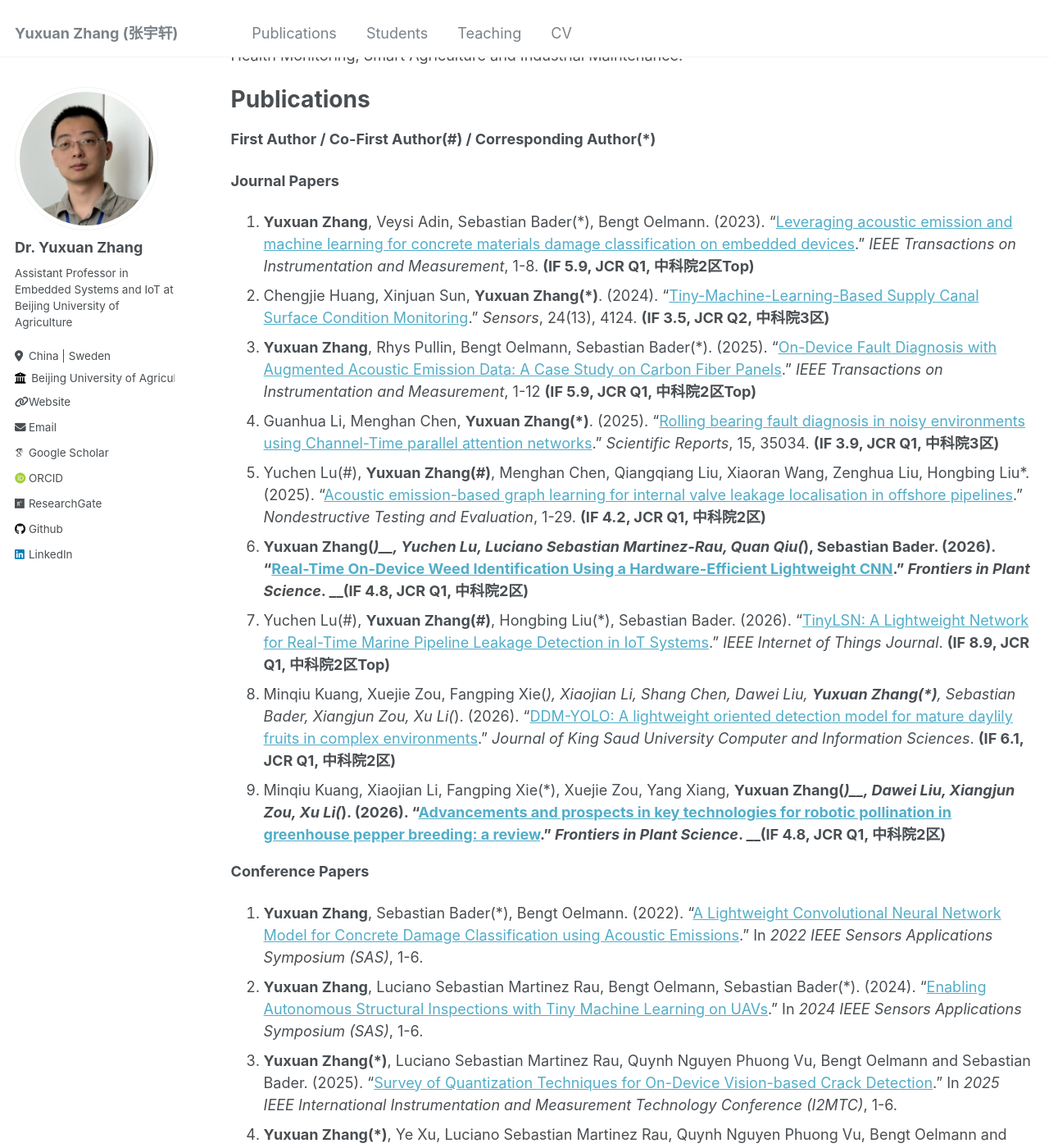
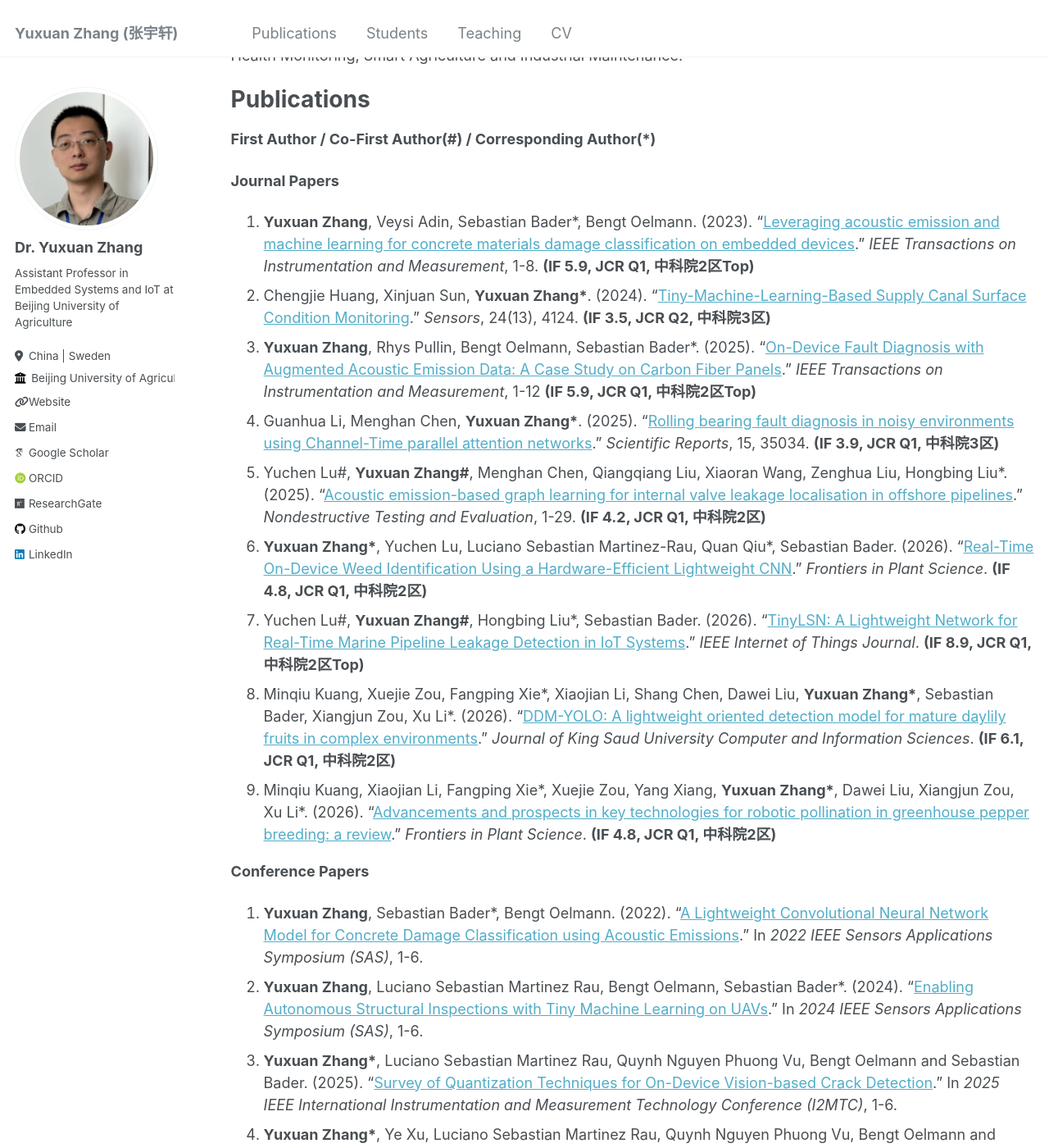
Before and after one commit to YuxuanZhang-96/YuxuanZhang-96.github.io, a Jekyll site: the page built from _pages/cv.md, in a window 1280 px wide and 1400 px high, scrolled down 648 px. Shown: the whole window at 82% size. Built offline with Jekyll 4.4.1, drawn with Linux system fonts in a browser that asks for light colours; some web fonts are replaced; some of the changed text lies outside the part shown.

Commit message:
Update cv.md

```diff
--- a/_pages/cv.md
+++ b/_pages/cv.md
@@ -37,43 +37,43 @@ Publications
 __First Author / Co-First Author(#) / Corresponding Author(*)__
 
 __Journal Papers__
-1. __Yuxuan Zhang__, Veysi Adin, Sebastian Bader(*), Bengt Oelmann. (2023). "[Leveraging acoustic emission and machine learning for concrete materials damage classification on embedded devices](https://ieeexplore.ieee.org/document/10227301)." _IEEE Transactions on Instrumentation and Measurement_, 1-8. __(IF 5.9, JCR Q1, 中科院2区Top)__
-2. Chengjie Huang, Xinjuan Sun, __Yuxuan Zhang(*)__. (2024). "[Tiny-Machine-Learning-Based Supply Canal Surface Condition Monitoring](https://www.mdpi.com/1424-8220/24/13/4124)." _Sensors_, 24(13), 4124. __(IF 3.5, JCR Q2, 中科院3区)__
-3. __Yuxuan Zhang__, Rhys Pullin, Bengt Oelmann, Sebastian Bader(*). (2025). "[On-Device Fault Diagnosis with Augmented Acoustic Emission Data: A Case Study on Carbon Fiber Panels](https://ieeexplore.ieee.org/document/11029626)." _IEEE Transactions on Instrumentation and Measurement_, 1-12 __(IF 5.9, JCR Q1, 中科院2区Top)__
-4. Guanhua Li, Menghan Chen, __Yuxuan Zhang(*)__. (2025). "[Rolling bearing fault diagnosis in noisy environments using Channel-Time parallel attention networks](https://www.nature.com/articles/s41598-025-22683-y)." _Scientific Reports_, 15, 35034. __(IF 3.9, JCR Q1, 中科院3区)__
-5. Yuchen Lu(#), __Yuxuan Zhang(#)__, Menghan Chen, Qiangqiang Liu, Xiaoran Wang, Zenghua Liu, Hongbing Liu*. (2025). "[Acoustic emission-based graph learning for internal valve leakage localisation in offshore pipelines](https://www.tandfonline.com/doi/full/10.1080/10589759.2025.2572393)." _Nondestructive Testing and Evaluation_, 1-29. __(IF 4.2, JCR Q1, 中科院2区)__
-6. __Yuxuan Zhang(*)__, Yuchen Lu, Luciano Sebastian Martinez-Rau, Quan Qiu(*), Sebastian Bader. (2026). "[Real-Time On-Device Weed Identification Using a Hardware-Efficient Lightweight CNN](https://www.frontiersin.org/journals/plant-science/articles/10.3389/fpls.2026.1747863/abstract)." _Frontiers in Plant Science_. __(IF 4.8, JCR Q1, 中科院2区)__
-7. Yuchen Lu(#), __Yuxuan Zhang(#)__, Hongbing Liu(*), Sebastian Bader. (2026). "[TinyLSN: A Lightweight Network for Real-Time Marine Pipeline Leakage Detection in IoT Systems](https://ieeexplore.ieee.org/document/11396923)." _IEEE Internet of Things Journal_. __(IF 8.9, JCR Q1, 中科院2区Top)__
-8. Minqiu Kuang, Xuejie Zou, Fangping Xie(*), Xiaojian Li, Shang Chen, Dawei Liu, __Yuxuan Zhang(*)__, Sebastian Bader, Xiangjun Zou, Xu Li(*). (2026). "[DDM-YOLO: A lightweight oriented detection model for mature daylily fruits in complex environments](https://doi.org/10.1007/s44443-026-00559-z)." _Journal of King Saud University Computer and Information Sciences_. __(IF 6.1, JCR Q1, 中科院2区)__
-9. Minqiu Kuang, Xiaojian Li, Fangping Xie(\*), Xuejie Zou, Yang Xiang, __Yuxuan Zhang(*)__, Dawei Liu, Xiangjun Zou, Xu Li(*). (2026). "[Advancements and prospects in key technologies for robotic pollination in greenhouse pepper breeding: a review](https://www.frontiersin.org/journals/plant-science/articles/10.3389/fpls.2026.1778541/abstract)." _Frontiers in Plant Science_. __(IF 4.8, JCR Q1, 中科院2区)__
+1. __Yuxuan Zhang__, Veysi Adin, Sebastian Bader\*, Bengt Oelmann. (2023). "[Leveraging acoustic emission and machine learning for concrete materials damage classification on embedded devices](https://ieeexplore.ieee.org/document/10227301)." _IEEE Transactions on Instrumentation and Measurement_, 1-8. __(IF 5.9, JCR Q1, 中科院2区Top)__
+2. Chengjie Huang, Xinjuan Sun, __Yuxuan Zhang\*__. (2024). "[Tiny-Machine-Learning-Based Supply Canal Surface Condition Monitoring](https://www.mdpi.com/1424-8220/24/13/4124)." _Sensors_, 24(13), 4124. __(IF 3.5, JCR Q2, 中科院3区)__
+3. __Yuxuan Zhang__, Rhys Pullin, Bengt Oelmann, Sebastian Bader\*. (2025). "[On-Device Fault Diagnosis with Augmented Acoustic Emission Data: A Case Study on Carbon Fiber Panels](https://ieeexplore.ieee.org/document/11029626)." _IEEE Transactions on Instrumentation and Measurement_, 1-12 __(IF 5.9, JCR Q1, 中科院2区Top)__
+4. Guanhua Li, Menghan Chen, __Yuxuan Zhang\*__. (2025). "[Rolling bearing fault diagnosis in noisy environments using Channel-Time parallel attention networks](https://www.nature.com/articles/s41598-025-22683-y)." _Scientific Reports_, 15, 35034. __(IF 3.9, JCR Q1, 中科院3区)__
+5. Yuchen Lu#, __Yuxuan Zhang#__, Menghan Chen, Qiangqiang Liu, Xiaoran Wang, Zenghua Liu, Hongbing Liu\*. (2025). "[Acoustic emission-based graph learning for internal valve leakage localisation in offshore pipelines](https://www.tandfonline.com/doi/full/10.1080/10589759.2025.2572393)." _Nondestructive Testing and Evaluation_, 1-29. __(IF 4.2, JCR Q1, 中科院2区)__
+6. __Yuxuan Zhang\*__, Yuchen Lu, Luciano Sebastian Martinez-Rau, Quan Qiu\*, Sebastian Bader. (2026). "[Real-Time On-Device Weed Identification Using a Hardware-Efficient Lightweight CNN](https://www.frontiersin.org/journals/plant-science/articles/10.3389/fpls.2026.1747863/abstract)." _Frontiers in Plant Science_. __(IF 4.8, JCR Q1, 中科院2区)__
+7. Yuchen Lu#, __Yuxuan Zhang#__, Hongbing Liu\*, Sebastian Bader. (2026). "[TinyLSN: A Lightweight Network for Real-Time Marine Pipeline Leakage Detection in IoT Systems](https://ieeexplore.ieee.org/document/11396923)." _IEEE Internet of Things Journal_. __(IF 8.9, JCR Q1, 中科院2区Top)__
+8. Minqiu Kuang, Xuejie Zou, Fangping Xie\*, Xiaojian Li, Shang Chen, Dawei Liu, __Yuxuan Zhang\*__, Sebastian Bader, Xiangjun Zou, Xu Li\*. (2026). "[DDM-YOLO: A lightweight oriented detection model for mature daylily fruits in complex environments](https://doi.org/10.1007/s44443-026-00559-z)." _Journal of King Saud University Computer and Information Sciences_. __(IF 6.1, JCR Q1, 中科院2区)__
+9. Minqiu Kuang, Xiaojian Li, Fangping Xie\*, Xuejie Zou, Yang Xiang, __Yuxuan Zhang\*__, Dawei Liu, Xiangjun Zou, Xu Li\*. (2026). "[Advancements and prospects in key technologies for robotic pollination in greenhouse pepper breeding: a review](https://www.frontiersin.org/journals/plant-science/articles/10.3389/fpls.2026.1778541/abstract)." _Frontiers in Plant Science_. __(IF 4.8, JCR Q1, 中科院2区)__
 
 __Conference Papers__
-1. __Yuxuan Zhang__, Sebastian Bader(*), Bengt Oelmann. (2022). "[A Lightweight Convolutional Neural Network Model for Concrete Damage Classification using Acoustic Emissions](https://ieeexplore.ieee.org/document/9881386)." In _2022 IEEE Sensors Applications Symposium (SAS)_, 1-6.
-2. __Yuxuan Zhang__, Luciano Sebastian Martinez Rau, Bengt Oelmann, Sebastian Bader(*). (2024). "[Enabling Autonomous Structural Inspections with Tiny Machine Learning on UAVs](https://ieeexplore.ieee.org/document/10636583)." In _2024 IEEE Sensors Applications Symposium (SAS)_, 1-6.
-3. __Yuxuan Zhang(*)__, Luciano Sebastian Martinez Rau, Quynh Nguyen Phuong Vu, Bengt Oelmann and Sebastian Bader. (2025). "[Survey of Quantization Techniques for On-Device Vision-based Crack Detection](https://ieeexplore.ieee.org/document/11078998)." In _2025 IEEE International Instrumentation and Measurement Technology Conference (I2MTC)_, 1-6.
-4. __Yuxuan Zhang(*)__, Ye Xu, Luciano Sebastian Martinez Rau, Quynh Nguyen Phuong Vu, Bengt Oelmann and Sebastian Bader. (2025). "[On-Device Crack Segmentation for Edge Structural Health Monitoring](https://ieeexplore.ieee.org/document/11105204)." In _2025 IEEE Sensors Applications Symposium (SAS)_, 1-6.
+1. __Yuxuan Zhang__, Sebastian Bader\*, Bengt Oelmann. (2022). "[A Lightweight Convolutional Neural Network Model for Concrete Damage Classification using Acoustic Emissions](https://ieeexplore.ieee.org/document/9881386)." In _2022 IEEE Sensors Applications Symposium (SAS)_, 1-6.
+2. __Yuxuan Zhang__, Luciano Sebastian Martinez Rau, Bengt Oelmann, Sebastian Bader\*. (2024). "[Enabling Autonomous Structural Inspections with Tiny Machine Learning on UAVs](https://ieeexplore.ieee.org/document/10636583)." In _2024 IEEE Sensors Applications Symposium (SAS)_, 1-6.
+3. __Yuxuan Zhang\*__, Luciano Sebastian Martinez Rau, Quynh Nguyen Phuong Vu, Bengt Oelmann and Sebastian Bader. (2025). "[Survey of Quantization Techniques for On-Device Vision-based Crack Detection](https://ieeexplore.ieee.org/document/11078998)." In _2025 IEEE International Instrumentation and Measurement Technology Conference (I2MTC)_, 1-6.
+4. __Yuxuan Zhang\*__, Ye Xu, Luciano Sebastian Martinez Rau, Quynh Nguyen Phuong Vu, Bengt Oelmann and Sebastian Bader. (2025). "[On-Device Crack Segmentation for Edge Structural Health Monitoring](https://ieeexplore.ieee.org/document/11105204)." In _2025 IEEE Sensors Applications Symposium (SAS)_, 1-6.
 
 __Co-Author__
 
 __Journals__
-1. Yang Xie, Yali Nie, Jan Lundgren, Mingliang Yang, __Yuxuan Zhang__, Zhenbo Chen*. (2024). "[Cervical Spondylosis Diagnosis Based on Convolutional Neural Network with X-ray Images](https://www.mdpi.com/1424-8220/24/11/3428)." _Sensors_, 24(11), 3428. __(IF 3.5, JCR Q2, 中科院3区)__
-2. Luciano Sebastian Martinez Rau*, __Yuxuan Zhang__, Bengt Oelmann, Sebastian Bader. (2025). "[On-device Anomaly Detection in Conveyor Belt Operations](https://ieeexplore.ieee.org/abstract/document/11175363/)." _IEEE Open Journal of Instrumentation and Measurement_. 1-9.__(IF 1.5)__
-3. Yuchen Lu, Yifei Li, __Yuxuan Zhang__, Xin Wang, Menghan Chen, Chuanyang Zhao, M. Abdel Wahab, Hongbing Liu*. (2025). "[Learning Multi-dimensional Sensor Relationships for Robust Marine Pipeline Leakage Detection via Adaptive Graph Networks](https://www.sciencedirect.com/science/article/pii/S0141029625023740)." _Engineering Structures_. __(IF 6.4, JCR Q1, 中科院1区Top)__
-4. Renjie He, Qinxu Zhang, Chunlu Wang, Zubin Chen*, __Yuxuan Zhang__, Sebasitan Bader. (2025). "[Low-SNR Microseismic Source Localization via Multi-Scale Convolutional Network with Coordinate Attention](https://ieeexplore.ieee.org/document/11303912)". _IEEE Transactions on Instrumentation and Measurement_. __(IF 5.9, JCR Q1, 中科院2区)__
-5. Yuchen Lu, __Yuxuan Zhang__, Xiaolong Qiu, Weizhe Ren, Chuanyang Zhao, Menghan Chen, Yifei Li, Sebastian Bader, Hongbing Liu*, "[Structural Health Monitoring of Offshore Pipelines via A Novel Spatial-Topological Adaptive Graph Neural Network](https://journals.sagepub.com/doi/10.1177/14759217261418056?utm_source=researchgate.net&utm_medium=article)." _Structural Health Monitoring_. __(IF 5.7, JCR Q1, 中科院2区)__
-6. Wenyan Sun, Feifei Xie*, __Yuxuan Zhang__, Liangrui Wei, Fuzheng Chu, Xiaoyu Tang. (2026). "[FDE: A Frequency-Domain Enhancement method for object detection in complex traffic scenes](https://www.sciencedirect.com/science/article/pii/S1077314226000445)." _Computer Vision and Image Understanding_. __(IF 3.5, JCR Q2, 中科院3区, CCF B)__
+1. Yang Xie, Yali Nie, Jan Lundgren, Mingliang Yang, __Yuxuan Zhang__, Zhenbo Chen\*. (2024). "[Cervical Spondylosis Diagnosis Based on Convolutional Neural Network with X-ray Images](https://www.mdpi.com/1424-8220/24/11/3428)." _Sensors_, 24(11), 3428. __(IF 3.5, JCR Q2, 中科院3区)__
+2. Luciano Sebastian Martinez Rau\*, __Yuxuan Zhang__, Bengt Oelmann, Sebastian Bader. (2025). "[On-device Anomaly Detection in Conveyor Belt Operations](https://ieeexplore.ieee.org/abstract/document/11175363/)." _IEEE Open Journal of Instrumentation and Measurement_. 1-9.__(IF 1.5)__
+3. Yuchen Lu, Yifei Li, __Yuxuan Zhang__, Xin Wang, Menghan Chen, Chuanyang Zhao, M. Abdel Wahab, Hongbing Liu\*. (2025). "[Learning Multi-dimensional Sensor Relationships for Robust Marine Pipeline Leakage Detection via Adaptive Graph Networks](https://www.sciencedirect.com/science/article/pii/S0141029625023740)." _Engineering Structures_. __(IF 6.4, JCR Q1, 中科院1区Top)__
+4. Renjie He, Qinxu Zhang, Chunlu Wang, Zubin Chen\*, __Yuxuan Zhang__, Sebasitan Bader. (2025). "[Low-SNR Microseismic Source Localization via Multi-Scale Convolutional Network with Coordinate Attention](https://ieeexplore.ieee.org/document/11303912)". _IEEE Transactions on Instrumentation and Measurement_. __(IF 5.9, JCR Q1, 中科院2区)__
+5. Yuchen Lu, __Yuxuan Zhang__, Xiaolong Qiu, Weizhe Ren, Chuanyang Zhao, Menghan Chen, Yifei Li, Sebastian Bader, Hongbing Liu\*, "[Structural Health Monitoring of Offshore Pipelines via A Novel Spatial-Topological Adaptive Graph Neural Network](https://journals.sagepub.com/doi/10.1177/14759217261418056?utm_source=researchgate.net&utm_medium=article)." _Structural Health Monitoring_. __(IF 5.7, JCR Q1, 中科院2区)__
+6. Wenyan Sun, Feifei Xie\*, __Yuxuan Zhang__, Liangrui Wei, Fuzheng Chu, Xiaoyu Tang. (2026). "[FDE: A Frequency-Domain Enhancement method for object detection in complex traffic scenes](https://www.sciencedirect.com/science/article/pii/S1077314226000445)." _Computer Vision and Image Understanding_. __(IF 3.5, JCR Q2, 中科院3区, CCF B)__
 
 
 __Conference Papers__
-1. Veysi Adin, __Yuxuan Zhang__, Bengt Oelmann, Sebastian Bader*. (2023). "[Tiny Machine Learning for Damage Classification in Concrete using Acoustic Emission Signals](https://ieeexplore.ieee.org/document/10175972)." In _2023 IEEE International Instrumentation and Measurement Technology Conference (I2MTC)_, 1-6.
-2. Veysi Adin, __Yuxuan Zhang__, Bruno Ando, Bengt Oelmann, Sebastian Bader*. (2023). "[Tiny Machine Learning for Real-Time Postural Stability Analysis](https://ieeexplore.ieee.org/document/10254126)." In _2023 IEEE Sensors Applications Symposium (SAS)_, 1-6.
-3. Luciano Sebastian Martinez Rau*, __Yuxuan Zhang__, Bengt Oelmann, Sebastian Bader. (2024). "[TinyML Anomaly Detection for Industrial Machines with Periodic Duty Cycles](https://ieeexplore.ieee.org/document/10636584)." In _2024 IEEE Sensors Applications Symposium (SAS)_, 1-6.
-4. Uditha Muthumala, __Yuxuan Zhang__, Luciano Sebastian Martinez Rau and Sebastian Bader*. (2024). "[Comparison of Tiny Machine Learning Techniques for Embedded Acoustic Emission Analysis.](https://ieeexplore.ieee.org/document/10811219)" In _2024 IEEE 10th World Forum on Internet of Things (WF-IoT)_, pp. 444–449.
-5. Luciano Sebastian Martinez Rau*, __Yuxuan Zhang__, Quynh Nguyen Phuong Vu, Bengt Oelmann and Sebastian Bader. (2025). "[An On-Device Hybrid Machine Learning Approach for Anomaly Detection in Conveyor Belt Operations](https://ieeexplore.ieee.org/document/11079096/)." In _2025 IEEE International Instrumentation and Measurement Technology Conference (I2MTC)_, 1-6.
-6. Xiaoran Wang, Hongyu Li, Zhenghua Liu, Jianing Zhang, __Yuxuan Zhang__, Sebastian Bader. (2025). "[Long short-term memory-optimized time difference mapping for enhanced acoustic emission source localization in composite materials](https://ieeexplore.ieee.org/document/11105139)." In _2025 IEEE Sensors Applications Symposium (SAS)_, 1-6.
-7. Wei Li, Xiaochun Wu, Xiaoxi Hu, __Yuxuan Zhang__, Sebastian Bader, Yuhan Huang. (2025). "[LD-RPMNet: Near-Sensor Diagnosis for Railway Point Machines](https://ieeexplore.ieee.org/document/11105111)." In _2025 IEEE Sensors Applications Symposium (SAS)_, 1-6.
-8. Quynh Nguyen Phuong Vu*, Luciano Sebastian Martinez Rau, __Yuxuan Zhang__, Duc Nko Tran, Bengt Oelmann, Michele Magno and Sebastian Bader. (2025). "[Efficient Continual Learning in Keyword Spotting using Binary Neural Networks](https://ieeexplore.ieee.org/document/11105106)." In _2025 IEEE Sensors Applications Symposium (SAS)_, 1-6.
-9. Luciano Sebastian Martinez-Rau*, Quynh Nguyen Phuong Vu, __Yuxuan Zhang__, Bengt Oelmann and Sebastian Bader. (2025). "[Adaptive Noise Resilient Keyword Spotting Using One-Shot Learning](https://ieeexplore.ieee.org/document/11270573)." In _2025 IEEE 11th World Forum on Internet of Things (WF-IoT)_, pp. 1–6.
+1. Veysi Adin, __Yuxuan Zhang__, Bengt Oelmann, Sebastian Bader\*. (2023). "[Tiny Machine Learning for Damage Classification in Concrete using Acoustic Emission Signals](https://ieeexplore.ieee.org/document/10175972)." In _2023 IEEE International Instrumentation and Measurement Technology Conference (I2MTC)_, 1-6.
+2. Veysi Adin, __Yuxuan Zhang__, Bruno Ando, Bengt Oelmann, Sebastian Bader\*. (2023). "[Tiny Machine Learning for Real-Time Postural Stability Analysis](https://ieeexplore.ieee.org/document/10254126)." In _2023 IEEE Sensors Applications Symposium (SAS)_, 1-6.
+3. Luciano Sebastian Martinez Rau\*, __Yuxuan Zhang__, Bengt Oelmann, Sebastian Bader. (2024). "[TinyML Anomaly Detection for Industrial Machines with Periodic Duty Cycles](https://ieeexplore.ieee.org/document/10636584)." In _2024 IEEE Sensors Applications Symposium (SAS)_, 1-6.
+4. Uditha Muthumala, __Yuxuan Zhang__, Luciano Sebastian Martinez Rau and Sebastian Bader\*. (2024). "[Comparison of Tiny Machine Learning Techniques for Embedded Acoustic Emission Analysis.](https://ieeexplore.ieee.org/document/10811219)" In _2024 IEEE 10th World Forum on Internet of Things (WF-IoT)_, pp. 444–449.
+5. Luciano Sebastian Martinez Rau\*, __Yuxuan Zhang__, Quynh Nguyen Phuong Vu, Bengt Oelmann and Sebastian Bader. (2025). "[An On-Device Hybrid Machine Learning Approach for Anomaly Detection in Conveyor Belt Operations](https://ieeexplore.ieee.org/document/11079096/)." In _2025 IEEE International Instrumentation and Measurement Technology Conference (I2MTC)_, 1-6.
+6. Xiaoran Wang\*, Hongyu Li, Zhenghua Liu, Jianing Zhang, __Yuxuan Zhang__, Sebastian Bader. (2025). "[Long short-term memory-optimized time difference mapping for enhanced acoustic emission source localization in composite materials](https://ieeexplore.ieee.org/document/11105139)." In _2025 IEEE Sensors Applications Symposium (SAS)_, 1-6.
+7. Wei Li, Xiaochun Wu, Xiaoxi Hu, __Yuxuan Zhang__, Sebastian Bader, Yuhan Huang\*. (2025). "[LD-RPMNet: Near-Sensor Diagnosis for Railway Point Machines](https://ieeexplore.ieee.org/document/11105111)." In _2025 IEEE Sensors Applications Symposium (SAS)_, 1-6.
+8. Quynh Nguyen Phuong Vu\*, Luciano Sebastian Martinez Rau, __Yuxuan Zhang__, Duc Nko Tran, Bengt Oelmann, Michele Magno and Sebastian Bader. (2025). "[Efficient Continual Learning in Keyword Spotting using Binary Neural Networks](https://ieeexplore.ieee.org/document/11105106)." In _2025 IEEE Sensors Applications Symposium (SAS)_, 1-6.
+9. Luciano Sebastian Martinez-Rau\*, Quynh Nguyen Phuong Vu, __Yuxuan Zhang__, Bengt Oelmann and Sebastian Bader. (2025). "[Adaptive Noise Resilient Keyword Spotting Using One-Shot Learning](https://ieeexplore.ieee.org/document/11270573)." In _2025 IEEE 11th World Forum on Internet of Things (WF-IoT)_, pp. 1–6.
 
 __Licentiate Thesis, Comprehensive Summaries__
 1. __Yuxuan Zhang__. (2024). "[Tiny Machine Learning for Structural Health Monitoring with Acoustic Emissions](https://miun.diva-portal.org/smash/record.jsf?pid=diva2%3A1857441&dswid=-6455)." Lic. (Comprehensive summary) Sundsvall : Mid Sweden University, 2024 (Mid Sweden University licentiate thesis : 204)
```
